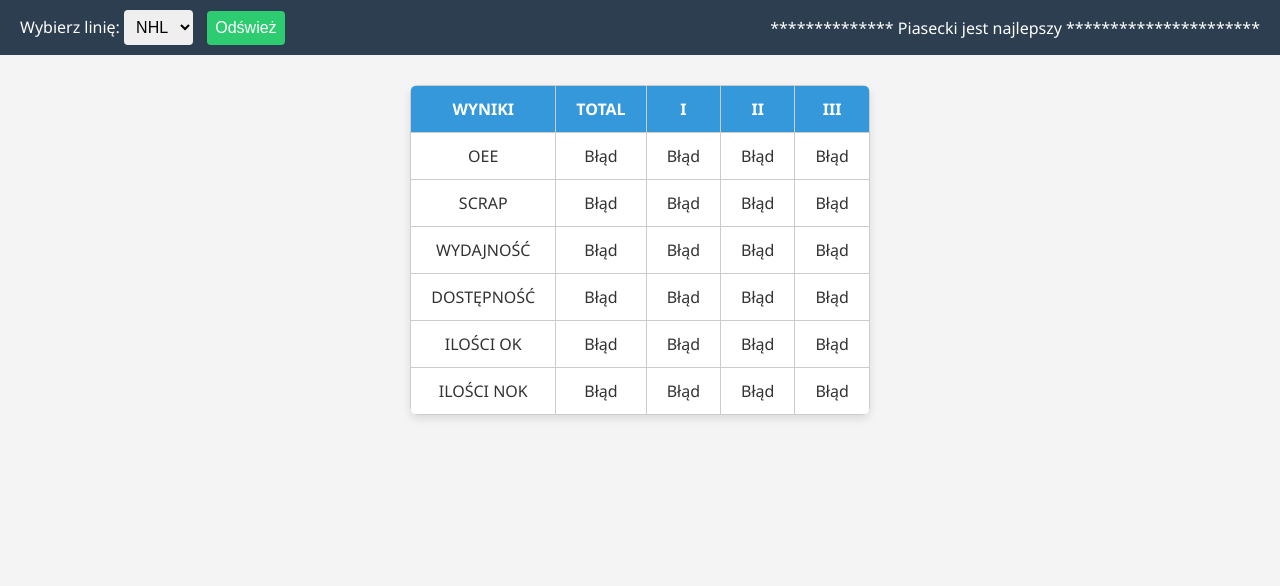
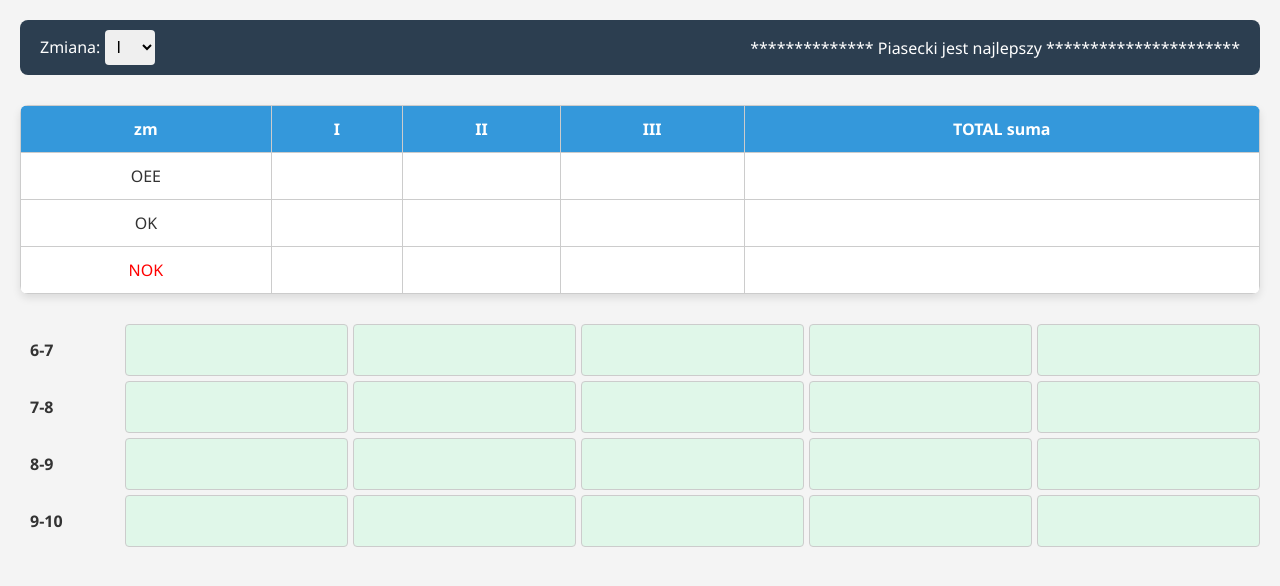
Before and after one commit to Eltomiks/DaneOEE, a plain HTML site: page index.html in a window 1280 px wide. Drawn offline with Linux system fonts and the light colour scheme; no server answers.

Commit message:
DANE OEE

```diff
--- a/index.html
+++ b/index.html
@@ -6,64 +6,90 @@
   <style>
     body {
       font-family: 'Segoe UI', sans-serif;
+      background: #f4f4f4;
       margin: 0;
-      padding: 0;
-      background: #f4f4f4;
+      padding: 20px;
       color: #333;
     }
+
     header {
+      display: flex;
+      justify-content: space-between;
+      align-items: center;
       background: #2c3e50;
       color: white;
       padding: 10px 20px;
-      display: flex;
-      justify-content: space-between;
-      align-items: center;
+      border-radius: 8px;
     }
-    select, button {
+
+    select {
       padding: 8px;
       font-size: 16px;
       border-radius: 4px;
       border: none;
     }
+
     main {
-      display: flex;
-      justify-content: center;
       margin-top: 30px;
     }
+
     table {
+      width: 100%;
       border-collapse: collapse;
+      margin-bottom: 30px;
       background: white;
       box-shadow: 0 4px 8px rgba(0,0,0,0.1);
       border-radius: 8px;
       overflow: hidden;
     }
+
     th, td {
-      padding: 12px 20px;
+      padding: 12px;
       border: 1px solid #ccc;
       text-align: center;
     }
+
     th {
       background: #3498db;
       color: white;
     }
-    .refresh-button {
-      background: #2ecc71;
-      color: white;
-      cursor: pointer;
-      margin-left: 10px;
+
+    .red {
+      color: red;
+    }
+
+    .time-grid {
+      display: grid;
+      grid-template-columns: 100px repeat(5, 1fr);
+      gap: 5px;
+      align-items: center;
+    }
+
+    .time-label {
+      font-weight: bold;
+      padding: 10px;
+    }
+
+    .time-cell {
+      background: #e0f7e9;
+      padding: 10px;
+      text-align: center;
+      border-radius: 4px;
+      border: 1px solid #ccc;
+      min-height: 30px;
     }
   </style>
 </head>
 <body>
+
   <header>
     <div>
-      <label for="lineSelect">Wybierz linię:</label>
-      <select id="lineSelect">
-        <option value="NHL">NHL</option>
-        <option value="MP4">MP4</option>
-        <option value="M4">M4</option>
+      <label for="shiftSelect">Zmiana:</label>
+      <select id="shiftSelect">
+        <option value="I">I</option>
+        <option value="II">II</option>
+        <option value="III">III</option>
       </select>
-      <button class="refresh-button" onclick="loadData()">Odśwież</button>
     </div>
     <div>**************   Piasecki jest najlepszy  **********************</div>
   </header>
@@ -72,54 +98,52 @@
     <table>
       <thead>
         <tr>
-          <th>WYNIKI</th>
-          <th>TOTAL</th>
+          <th>zm</th>
           <th>I</th>
           <th>II</th>
           <th>III</th>
+          <th>TOTAL suma</th>
         </tr>
       </thead>
       <tbody>
-        <tr><td>OEE</td><td id="TOTAL_C6"></td><td id="I_D6"></td><td id="II_E6"></td><td id="III_F6"></td></tr>
-        <tr><td>SCRAP</td><td id="TOTAL_C7"></td><td id="I_D7"></td><td id="II_E7"></td><td id="III_F7"></td></tr>
-        <tr><td>WYDAJNOŚĆ</td><td id="TOTAL_C8"></td><td id="I_D8"></td><td id="II_E8"></td><td id="III_F8"></td></tr>
-        <tr><td>DOSTĘPNOŚĆ</td><td id="TOTAL_C11"></td><td id="I_D11"></td><td id="II_E11"></td><td id="III_F11"></td></tr>
-        <tr><td>ILOŚCI OK</td><td id="TOTAL_C12"></td><td id="I_D12"></td><td id="II_E12"></td><td id="III_F12"></td></tr>
-        <tr><td>ILOŚCI NOK</td><td id="TOTAL_C13"></td><td id="I_D13"></td><td id="II_E13"></td><td id="III_F13"></td></tr>
+        <tr><td>OEE</td><td></td><td></td><td></td><td></td></tr>
+        <tr><td>OK</td><td></td><td></td><td></td><td></td></tr>
+        <tr><td class="red">NOK</td><td></td><td></td><td></td><td></td></tr>
       </tbody>
     </table>
+
+    <div class="time-grid">
+      <div class="time-label">6-7</div>
+      <div class="time-cell"></div>
+      <div class="time-cell"></div>
+      <div class="time-cell"></div>
+      <div class="time-cell"></div>
+      <div class="time-cell"></div>
+
+      <div class="time-label">7-8</div>
+      <div class="time-cell"></div>
+      <div class="time-cell"></div>
+      <div class="time-cell"></div>
+      <div class="time-cell"></div>
+      <div class="time-cell"></div>
+
+      <div class="time-label">8-9</div>
+      <div class="time-cell"></div>
+      <div class="time-cell"></div>
+      <div class="time-cell"></div>
+      <div class="time-cell"></div>
+      <div class="time-cell"></div>
+
+      <div class="time-label">9-10</div>
+      <div class="time-cell"></div>
+      <div class="time-cell"></div>
+      <div class="time-cell"></div>
+      <div class="time-cell"></div>
+      <div class="time-cell"></div>
+
+      <!-- Dodaj więcej godzin według potrzeb -->
+    </div>
   </main>
 
-  <script>
-    const sheetId = "1gcWHcIZv7OMuU1bNNQ5P7XFLNpLoBsabXbG9hJImGpc";
-    const apiKey = "AIzaSyDl6HIz3qk94UeCo6sbKLO9TnTdEHRbvNQ";
-    const cells = [6, 7, 8, 11, 12, 13];
-
-    async function loadData() {
-      const sheet = document.getElementById("lineSelect").value;
-      for (let row of cells) {
-        for (let col of ['C', 'D', 'E', 'F']) {
-          const colLabel = { C: 'TOTAL', D: 'I', E: 'II', F: 'III' }[col];
-          const id = `${colLabel}_${col}${row}`;
-          const url = `https://sheets.googleapis.com/v4/spreadsheets/${sheetId}/values/${sheet}!${col}${row}?key=${apiKey}`;
-
-          try {
-            const response = await fetch(url);
-            const data = await response.json();
-            const value = (data.values && data.values[0][0]) || '-';
-            document.getElementById(id).textContent = value;
-          } catch (e) {
-            document.getElementById(id).textContent = 'Błąd';
-          }
-        }
-      }
-    }
-
-    // Odświeżanie co 5 minut
-    setInterval(loadData, 5 * 60 * 1000);
-
-    // Automatyczne ładowanie po starcie
-    window.onload = loadData;
-  </script>
 </body>
 </html>
```
